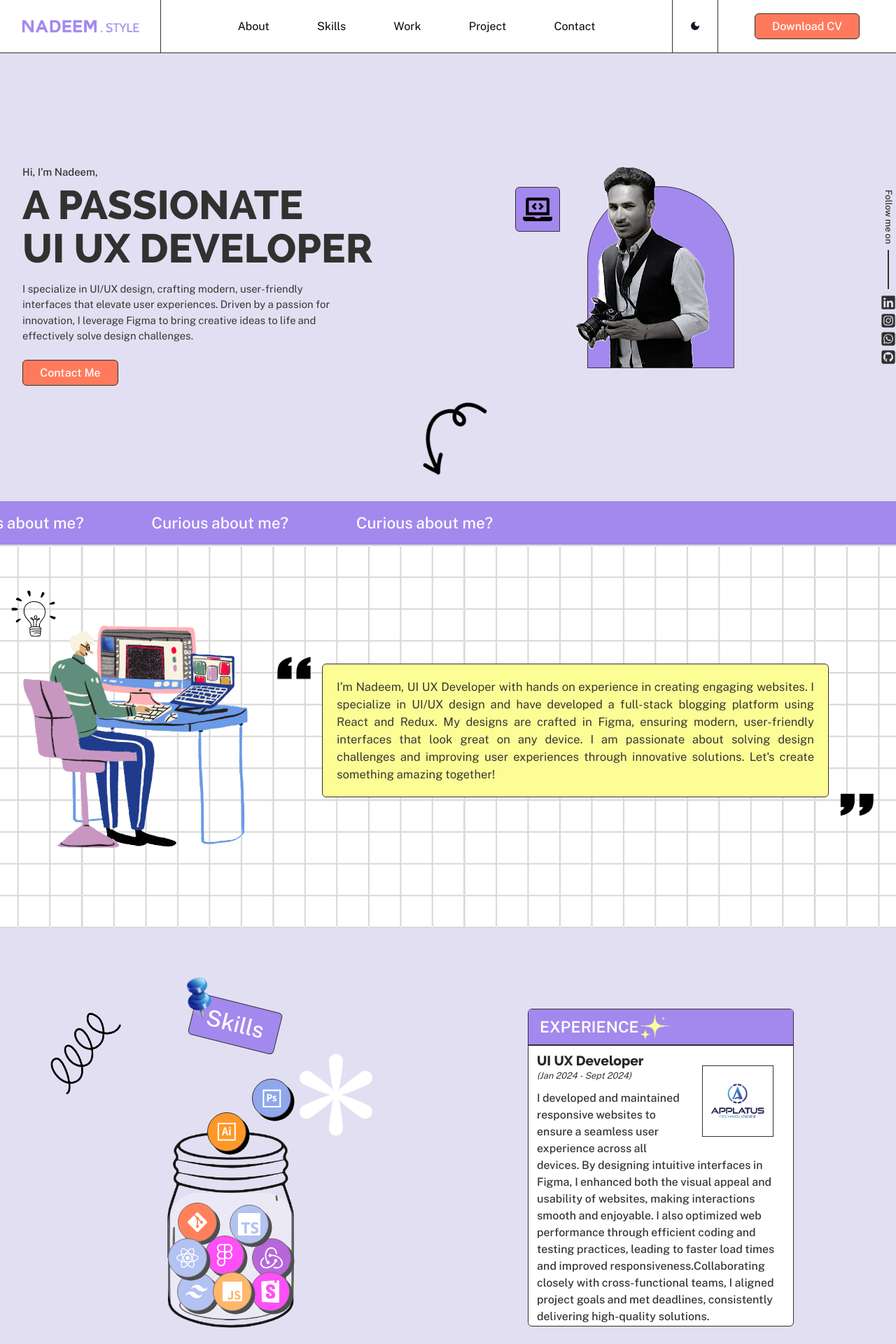
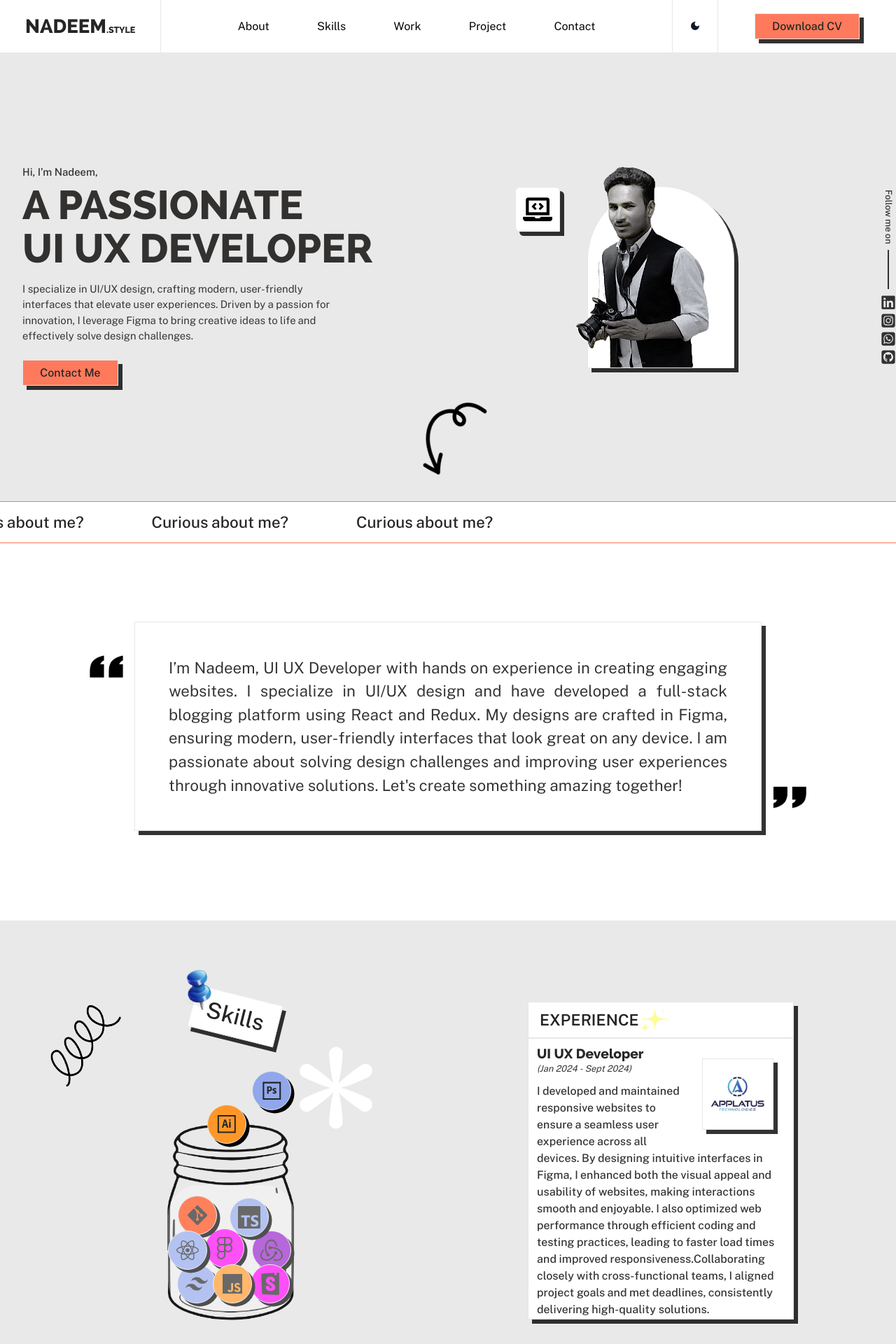
Before and after one commit to nadeemtadvi/Next-Portfolio-app, a Next.js app: page / in a window 1280 px wide. Shown: the top 1920 px of the page at 70% size. Built offline with nearby package versions, Linux system fonts and the light colour scheme.

Commit message:
change ui

```diff
--- a/src/components/AboutSection.tsx
+++ b/src/components/AboutSection.tsx
@@ -10,7 +10,7 @@ import { AboutSectiondataprops } from "../models/Interface";
 const AboutSection = ({ darkMode }: AboutSectiondataprops) => {
   return (
     <div className="">
-      <div className="overflow-x-hidden whitespace-nowrap bg-purplereg dark:bg-blackshadow border-t-2 border-b-2 border-purplereg dark:border-blackshadow  text-[1.4rem] font-medium text-white dark:text-darktext">
+      <div className="overflow-x-hidden whitespace-nowrap bg-purplereg dark:bg-blackshadow border-t border-b border-redreg dark:  text-[1.4rem] font-medium text-[#252525] dark:text-darktext">
         <div className="moveelement">
           <h4 className="inline-block py-3 px-12"> {AboutMe.title}</h4>
           <h4 className="inline-block py-3 px-12"> {AboutMe.title}</h4>
@@ -21,31 +21,12 @@ const AboutSection = ({ darkMode }: AboutSectiondataprops) => {
           <h4 className="inline-block py-3 px-12"> {AboutMe.title}</h4>
         </div>
       </div>
-      <div className={`${darkMode ? "" : "bg-grid "}`}>
+      <div className={`${darkMode ? "" : " "}`}>
         <div className=" mx-auto max-w-screen-xl  ">
-          <div className="md:grid grid-cols-[200px_auto] lg:grid-cols-[324px_auto] gap-4 lg:gap-10   lg:py-28 px-4 sm:px-8 py-12">
-            <div className=" flex items-center justify-center my-8 md:my-0">
-              <div className="relative w-[280px] md:w-[200px] lg:w-[324px] transform transition-transform duration-300 ease-in-out hover:scale-105">
-                <div className="">
-                  <Image
-                    src={imgStatic}
-                    alt="dp"
-                    width={100}
-                    height={100}
-                    className="  !w-full !h-full !object-fill"
-                  />
-                </div>
-                <Image
-                  src={LightImg}
-                  alt="dp"
-                  width={65}
-                  height={65}
-                  className="absolute  top-[-3rem]  left-[-1rem] "
-                />
-              </div>
-            </div>
+          <div className="max-w-screen-lg mx-auto lg:py-28  py-12">
+
             <div className="relative flex items-center justify-center mx-4 md:mx-10 lg:mx-16">
-              <p className="bg-yellowlight border  hover:shadow-[6px_6px_0px_0px_rgba(0,0,0,0.8)]  border-blackshadow text-[1.04rem] p-5 rounded-[6px] text-subtext dark:text-darkytext mb-2 sm:mb-4 text-justify">
+              <p className=" border  shadow-[6px_6px_0px_0px_rgba(0,0,0,0.8)]   text-[1.4rem] p-12  text-subtext dark:text-darkytext mb-2 sm:mb-4 text-justify">
                 {AboutMe.subtitle}
               </p>
               <div className="">
--- a/src/components/Header.tsx
+++ b/src/components/Header.tsx
@@ -29,21 +29,15 @@ const Header = ({ darkMode, setDarkMode }: Headerdataprops) => {
   };
   return (
     <>
-      <div className="mb-[0rem]  bg-white dark:bg-blackshadow border-b border-blackshadow">
+      <div className="mb-[0rem]  bg-white dark:bg-blackshadow border-b ">
         <div className="max-w-screen-xl mx-auto">
           {" "}
           <div className="h-[75px] flex justify-between  lg:grid grid-cols-[18%_auto_25%] items-center ">
-            <div className="border-r text-center border-blackshadow h-full  flex justify-center  items-center">
-              <Image
-                src={darkMode ? images.image2 : images.image}
-                alt="logo"
-                className="logo-dev inline-block"
-                width={170}
-                height={170}
-              />
+            <div className="border-r text-center  h-full  flex justify-center  items-center">
+              <h2 className="text-[1.72rem] font-extrabold text-[#252525] uppercase">Nadeem<span className="text-[0.78rem]">.style</span></h2>
             </div>
             <div className="hidden lg:block    ">
-              <ul className="flex font-normal justify-center items-center gap-12  dark:text-white">
+              <ul className="flex font-normal justify-center items-center gap-12  dark:text-[#252525]">
                 {Object.values(headerItem).map((item, index) => (
                   <li
                     key={index}
@@ -59,17 +53,17 @@ const Header = ({ darkMode, setDarkMode }: Headerdataprops) => {
             </div>
 
             <div className="flex   items-center  h-full">
-              <div className="border-l h-full  flex-none border-r border-blackshadow flex justify-center  items-center">
+              <div className="border-l h-full  flex-none border-r  flex justify-center  items-center">
                 <div
                   onClick={toggleDarkMode}
-                  className="text-gray-900  p-[1px_10px_2px] sm:p-[5px_24px_6px] dark:text-white "
+                  className="text-gray-900  p-[1px_10px_2px] sm:p-[5px_24px_6px] dark:text-[#252525] "
                 >
                   {darkMode ? <MdLightMode /> : <MdDarkMode />}
                 </div>
               </div>
               <div className="grow text-center mx-5 lg:mx-0 flex justify-center  items-center h-full">
                 {" "}
-                <button className="rounded-[6px] inline-block bg-redreg text-white font-medium   hover:shadow-[6px_6px_0px_0px_rgba(0,0,0,0.8)] border border-blackshadow  dark:border-darkblackshadow dark:text-darkblackshadow  p-[1px_10px_2px] sm:p-[5px_24px_6px] dark:hover:bg-darkblackshadowten hover:bg-blackshadowten">
+                <button className=" inline-block bg-redreg text-[#252525] font-medium   shadow-[6px_6px_0px_0px_rgba(0,0,0,0.8)] border   dark:border-darkblackshadow dark:text-darkblackshadow  p-[1px_10px_2px] sm:p-[5px_24px_6px] dark:hover:bg-darkblackshadowten hover:bg-blackshadowten">
                   <Link href="/Nadeem_CV.pdf" download="Nadeem_CV.pdf" passHref>
                     <span className="hidden md:block">{DwnldButton.btn}</span>
                     <span className="md:hidden block">
@@ -81,10 +75,10 @@ const Header = ({ darkMode, setDarkMode }: Headerdataprops) => {
                 </button>
               </div>
               <div  className="lg:hidden block h-full">
-              <div className="  border-l border-blackshadow h-full flex justify-center  items-center" >
+              <div className="  border-l  h-full flex justify-center  items-center" >
               <div className="relative">
                 <button onClick={handleToggle} className="text-xl p-[1px_10px_2px] sm:p-[5px_24px_6px]">
-                  <HiMenu className="dark:text-white " />
+                  <HiMenu className="dark:text-[#252525] " />
                 </button>
                 {toggle ? (
                   <div>
@@ -93,7 +87,7 @@ const Header = ({ darkMode, setDarkMode }: Headerdataprops) => {
                       className="fixed z-10 bg-transparent top-0 right-0 left-0 bottom-0 m-auto "
                     ></div>
 
-                    <div className="absolute z-10 top-[45px] bg-white dark:bg-darksectionColor dark:text-white left-[-120px]">
+                    <div className="absolute z-10 top-[45px] bg-white dark:bg-darksectionColor dark:text-[#252525] left-[-120px]">
                       <ul className="shadow-md min-w-[150px]  !pb-0 ">
                         {Object.values(headerItem).map((item, index) => (
                           <li
--- a/src/components/IntroSection.tsx
+++ b/src/components/IntroSection.tsx
@@ -42,7 +42,7 @@ const IntroSection = ({ darkMode }: IntroSectiondataprops) => {
                 {InterSect.subtitle}
               </p>
               <div className="mb-5">
-                <button className="bg-redreg rounded-[6px] border border-blackshadow  hover:shadow-[6px_6px_0px_0px_rgba(0,0,0,0.8)] text-white font-medium dark:text-darkbgcolor  p-[5px_24px_6px] ">
+                <button className="bg-redreg  border   shadow-[6px_6px_0px_0px_rgba(0,0,0,0.8)] text-[#252525] font-medium dark:text-darkbgcolor  p-[5px_24px_6px] ">
                   <a href="#contact">{InterSect.contact}</a>
                 </button>
               </div>
@@ -52,7 +52,7 @@ const IntroSection = ({ darkMode }: IntroSectiondataprops) => {
             <div className="mr-3 sm:mr-6 my-10 md:m0-0 lg:mr-0 md:h-[400px] flex justify-end lg:justify-center items-center">
               <div className="  flex justify-center items-center">
                 <div>
-                  <div className="relative h-[220px] sm:h-[260px] w-[170px] sm:w-[210px] img-container bg-purplereg flex items-center justify-start border border-blackshadow hover:shadow-[6px_6px_0px_0px_rgba(0,0,0,0.8)]">
+                  <div className="relative h-[220px] sm:h-[260px] w-[170px] sm:w-[210px] img-container bg-purplereg flex items-center justify-start border  shadow-[6px_6px_0px_0px_rgba(0,0,0,0.8)]">
                     <Image
                       src={darkMode ? userinfo.picture2 : userinfo.picture}
                       alt="dp"
@@ -60,7 +60,7 @@ const IntroSection = ({ darkMode }: IntroSectiondataprops) => {
                       height={240}
                       className="absolute bottom-0 left-[-25px]   w-full"
                     />
-                    <span className="lapbox absolute top-0 left-[-6.5rem] bg-purplereg  text-[2.64rem]  w-16 h-16 flex items-center justify-center  border border-blackshadow hover:shadow-[6px_6px_0px_0px_rgba(0,0,0,0.8)]">
+                    <span className="lapbox absolute top-0 left-[-6.5rem] bg-purplereg  text-[2.64rem]  w-16 h-16 flex items-center justify-center  border  shadow-[6px_6px_0px_0px_rgba(0,0,0,0.8)]">
                       <FaLaptopCode />
                     </span>
                   </div>
--- a/src/components/SkillSection.tsx
+++ b/src/components/SkillSection.tsx
@@ -44,9 +44,9 @@ const SkillSection = ({ darkMode }: SkillSectiondataprops) => {
               <div className="">
                 <div
                   id="skills"
-                  className="dark:text-darkbgcolor  text-[2rem]  mb-12 text-white  text-center  bg-[]"
+                  className="dark:text-darkbgcolor  text-[2rem]  mb-12 text-[#252525]  text-center  bg-[]"
                 >
-                  <h6 className="rotate-[14deg] inline-block rounded-[6px] hover:shadow-[6px_6px_0px_0px_rgba(0,0,0,0.8)] p-[5px_20px_6px]  font-medium border border-blackshadow  bg-purplereg  dark:-darkblackshadow">
+                  <h6 className="rotate-[14deg] inline-block  shadow-[6px_6px_0px_0px_rgba(0,0,0,0.8)] p-[5px_20px_6px]  font-medium border   bg-purplereg  dark:-darkblackshadow">
                     {Skills.skill}
                     <Image
                       src={pinImage}
@@ -67,36 +67,36 @@ const SkillSection = ({ darkMode }: SkillSectiondataprops) => {
                     height={300}
                     className="inline-block"
                   />
-                  <div className="icon-container text-white">
-                    <span className="absolute bottom-[5rem] left-[3.85rem] sm:left-[14rem] bg-[#9723C9]  text-[2rem] rounded-full w-14 h-14 flex items-center justify-center  border-[1.5px] border-blackshadow shadow-[4.5px_4.5px_0px_0px_rgba(0,0,0,1)]">
+                  <div className="icon-container text-[#252525]">
+                    <span className="absolute bottom-[5rem] left-[3.85rem] sm:left-[14rem] bg-[#9723C9]  text-[2rem] rounded-full w-14 h-14 flex items-center justify-center  border-[1.5px]  shadow-[4.5px_4.5px_0px_0px_rgba(0,0,0,1)]">
                       <SiRedux />
                     </span>
-                    <span className="absolute bottom-[5.2rem] left-[9.8rem] bg-[#FF00F5]  text-[2rem] rounded-full w-14 h-14 flex items-center justify-center  border-[1.5px] border-blackshadow shadow-[4.5px_4.5px_0px_0px_rgba(0,0,0,1)]">
+                    <span className="absolute bottom-[5.2rem] left-[9.8rem] bg-[#FF00F5]  text-[2rem] rounded-full w-14 h-14 flex items-center justify-center  border-[1.5px]  shadow-[4.5px_4.5px_0px_0px_rgba(0,0,0,1)]">
                       <SiFigma />
                     </span>
-                    <span className="absolute bottom-[8.15rem] left-[7.4rem] bg-[#FF4911]  text-[2rem] rounded-full w-14 h-14 flex items-center justify-center  border-[1.5px] border-blackshadow shadow-[4.5px_4.5px_0px_0px_rgba(0,0,0,1)]">
+                    <span className="absolute bottom-[8.15rem] left-[7.4rem] bg-[#FF4911]  text-[2rem] rounded-full w-14 h-14 flex items-center justify-center  border-[1.5px]  shadow-[4.5px_4.5px_0px_0px_rgba(0,0,0,1)]">
                       <FaGitAlt />
                     </span>
 
-                    <span className="absolute bottom-[2rem] right-[7.6rem] bg-[#FF00F5]  text-[2rem] rounded-full w-14 h-14 flex items-center justify-center  border-[1.5px] border-blackshadow shadow-[4.5px_4.5px_0px_0px_rgba(0,0,0,1)]">
+                    <span className="absolute bottom-[2rem] right-[7.6rem] bg-[#FF00F5]  text-[2rem] rounded-full w-14 h-14 flex items-center justify-center  border-[1.5px]  shadow-[4.5px_4.5px_0px_0px_rgba(0,0,0,1)]">
                       <SiStorybook />
                     </span>
-                    <span className="absolute bottom-[2rem] left-[4.6rem] sm:left-[7.3rem] bg-[#90A7EB]  text-[2rem] rounded-full w-14 h-14 flex items-center justify-center  border-[1.5px] border-blackshadow shadow-[4.5px_4.5px_0px_0px_rgba(0,0,0,1)]">
+                    <span className="absolute bottom-[2rem] left-[4.6rem] sm:left-[7.3rem] bg-[#90A7EB]  text-[2rem] rounded-full w-14 h-14 flex items-center justify-center  border-[1.5px]  shadow-[4.5px_4.5px_0px_0px_rgba(0,0,0,1)]">
                       <SiTailwindcss />
                     </span>
-                    <span className="absolute bottom-[2rem] left-[10rem] sm:left-[10.5rem] bg-[#ff9728]  text-[2rem] rounded-full w-14 h-14 flex items-center justify-center  border-[1.5px] border-blackshadow shadow-[4.5px_4.5px_0px_0px_rgba(0,0,0,1)]">
+                    <span className="absolute bottom-[2rem] left-[10rem] sm:left-[10.5rem] bg-[#ff9728]  text-[2rem] rounded-full w-14 h-14 flex items-center justify-center  border-[1.5px]  shadow-[4.5px_4.5px_0px_0px_rgba(0,0,0,1)]">
                       <IoLogoJavascript />
                     </span>
-                    <span className="absolute bottom-[5rem] left-[6.5rem] bg-[#90A7EB]  text-[2rem] rounded-full w-14 h-14 flex items-center justify-center  border-[1.5px] border-blackshadow shadow-[4.5px_4.5px_0px_0px_rgba(0,0,0,1)]">
+                    <span className="absolute bottom-[5rem] left-[6.5rem] bg-[#90A7EB]  text-[2rem] rounded-full w-14 h-14 flex items-center justify-center  border-[1.5px]  shadow-[4.5px_4.5px_0px_0px_rgba(0,0,0,1)]">
                       <FaReact />
                     </span>
-                    <span className="absolute bottom-[7.98rem] left-[4rem] sm:left-[12rem] bg-[#90A7EB]  text-[2rem] rounded-full w-14 h-14 flex items-center justify-center  border-[1.5px] border-blackshadow shadow-[4.5px_4.5px_0px_0px_rgba(0,0,0,1)]">
+                    <span className="absolute bottom-[7.98rem] left-[4rem] sm:left-[12rem] bg-[#90A7EB]  text-[2rem] rounded-full w-14 h-14 flex items-center justify-center  border-[1.5px]  shadow-[4.5px_4.5px_0px_0px_rgba(0,0,0,1)]">
                       <SiTypescript />
                     </span>
-                    <span className="absolute top-0 left-[14rem] bg-[#90A7EB]  text-[2rem] rounded-full w-14 h-14 flex items-center justify-center  border-[1.5px] border-blackshadow shadow-[4.5px_4.5px_0px_0px_rgba(0,0,0,1)]">
+                    <span className="absolute top-0 left-[14rem] bg-[#90A7EB]  text-[2rem] rounded-full w-14 h-14 flex items-center justify-center  border-[1.5px]  shadow-[4.5px_4.5px_0px_0px_rgba(0,0,0,1)]">
                       <DiPhotoshop />
                     </span>
-                    <span className="absolute top-[3rem] left-[9rem] sm:left-[10rem] bg-[#ff9728]  text-[2rem] rounded-full w-14 h-14 flex items-center justify-center  border-[1.5px] border-blackshadow shadow-[4.5px_4.5px_0px_0px_rgba(0,0,0,1)]">
+                    <span className="absolute top-[3rem] left-[9rem] sm:left-[10rem] bg-[#ff9728]  text-[2rem] rounded-full w-14 h-14 flex items-center justify-center  border-[1.5px]  shadow-[4.5px_4.5px_0px_0px_rgba(0,0,0,1)]">
                       <DiIllustrator />
                     </span>
                     <div className="jar-overlay"></div>
--- a/src/components/WorkSection.tsx
+++ b/src/components/WorkSection.tsx
@@ -7,9 +7,9 @@ import dotImg from "../assets/Images/Shapes/yellowstar.png";
 const WorkSection = ({ darkMode }: WorkSectiondataprops) => {
   return (
     <div className=" flex items-center justify-center h-full w-full">
-      <div className="dark:bg-blackshadow lg:mx-10 xl:mx-auto border border-blackshadow rounded-[6px] overflow-hidden bg-white xl:w-[380px] hover:shadow-[6px_6px_0px_0px_rgba(0,0,0,0.8)]">
-        <div className="relative py-2 px-4 border-b-2 border-blackshadow bg-purplereg">
-          <span className=" dark:text-darkytext text-[1.4rem]   text-white font-semibold uppercase ">
+      <div className="dark:bg-blackshadow lg:mx-10 xl:mx-auto border   overflow-hidden bg-white xl:w-[380px] shadow-[6px_6px_0px_0px_rgba(0,0,0,0.8)]">
+        <div className="relative py-2 px-4 border-b-2  bg-purplereg">
+          <span className=" dark:text-darkytext text-[1.4rem]   text-[#252525] font-semibold uppercase ">
             {Works.button}
           </span>
           <Image
@@ -21,7 +21,7 @@ const WorkSection = ({ darkMode }: WorkSectiondataprops) => {
           />
         </div>
         <div className="scroll-style p-3  overflow-y-auto lg:h-[400px]">
-          <div className="m-4 float-right flex  justify-center border border-blackshadow hover:shadow-[6px_6px_0px_0px_rgba(0,0,0,0.8)] items-center transform transition-transform duration-300 ease-in-out hover:scale-105">
+          <div className="m-4 float-right flex  justify-center border  shadow-[6px_6px_0px_0px_rgba(0,0,0,0.8)] items-center transform transition-transform duration-300 ease-in-out hover:scale-105">
             <Image
               src={darkMode ? Works.image2 : Works.image}
               alt="insta"
--- a/tailwind.config.ts
+++ b/tailwind.config.ts
@@ -11,14 +11,14 @@ const config: Config = {
   theme: {
     extend: {
       colors: {
-        purplereg:"#A388EE",
+        purplereg:"#fff",
         pinkreg:"#FFB2EF",
         redreg:"#FF7A5C",
         yellowreg:"#F4D738",
         greenreg:"#90EE90",
         skyreg:"#87CEEB",
 
-        purplelight:"#E3DFF2",
+        purplelight:"#e9e9e9",
         pinklight:"#FCDFFF",
         redlight:"#F8D6B3",
         yellowlight:"#FDFD96",
```
Also changed, not shown: src/components/ContactSection.tsx (+9 -9 lines), src/components/FooterSection.tsx (+4 -4 lines), src/components/ProjectSection.tsx (+6 -6 lines).
